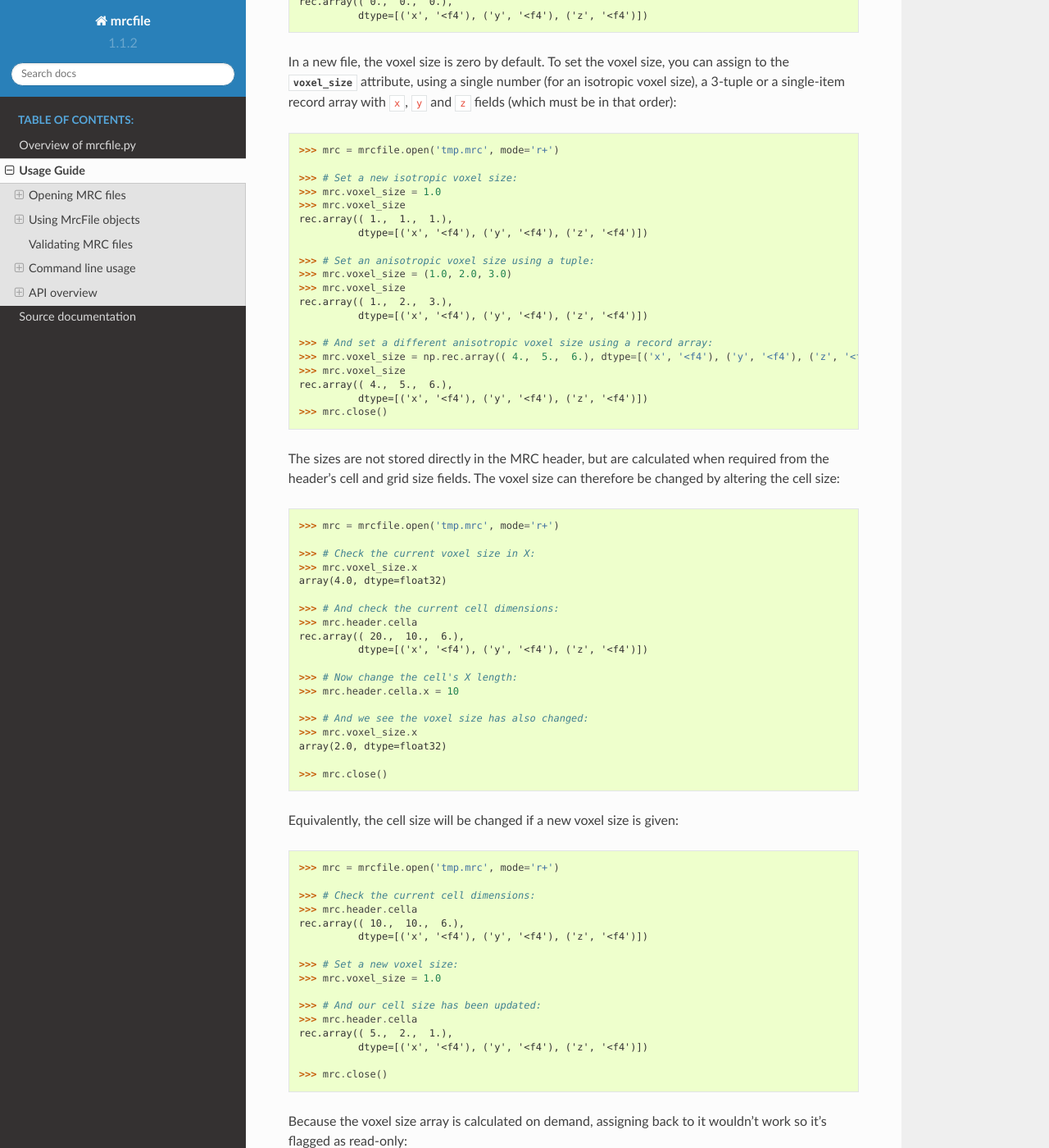
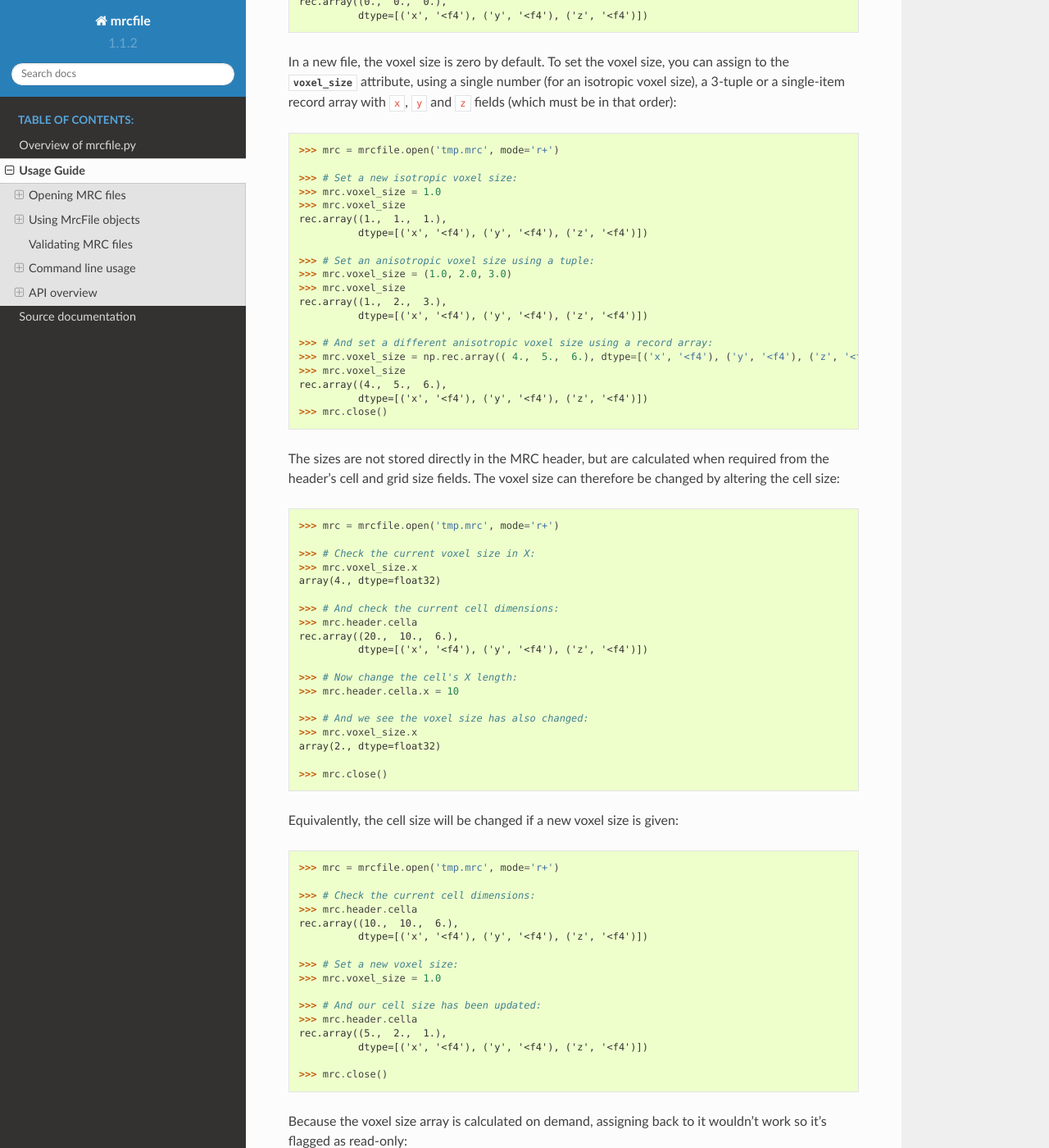
Before and after one commit to ccpem/mrcfile, a Sphinx documentation site: the page built from docs/usage_guide.rst, in a window 1280 px wide and 1400 px high, scrolled down 8732 px. Shown: the whole window at 82% size. Built offline with Sphinx 7.4.7 and the Read the Docs theme 2.0.0, drawn with Linux system fonts in a browser that asks for light colours; some of the changed text lies outside the part shown.

Commit message:
Update doctests for numpy 1.19

```diff
--- a/docs/usage_guide.rst
+++ b/docs/usage_guide.rst
@@ -533,7 +533,7 @@ and ``z``, for the voxel size in each dimension:
    >>> with mrcfile.open('tmp.mrc') as mrc:
    ...     mrc.voxel_size
    ...
-   rec.array(( 0.,  0.,  0.),
+   rec.array((0.,  0.,  0.),
              dtype=[('x', '<f4'), ('y', '<f4'), ('z', '<f4')])
 
 In a new file, the voxel size is zero by default. To set the voxel size, you
@@ -549,19 +549,19 @@ record array with ``x``, ``y`` and ``z`` fields (which must be in that order):
    >>> # Set a new isotropic voxel size:
    >>> mrc.voxel_size = 1.0
    >>> mrc.voxel_size
-   rec.array(( 1.,  1.,  1.),
+   rec.array((1.,  1.,  1.),
              dtype=[('x', '<f4'), ('y', '<f4'), ('z', '<f4')])
 
    >>> # Set an anisotropic voxel size using a tuple:
    >>> mrc.voxel_size = (1.0, 2.0, 3.0)
    >>> mrc.voxel_size
-   rec.array(( 1.,  2.,  3.),
+   rec.array((1.,  2.,  3.),
              dtype=[('x', '<f4'), ('y', '<f4'), ('z', '<f4')])
 
    >>> # And set a different anisotropic voxel size using a record array:
    >>> mrc.voxel_size = np.rec.array(( 4.,  5.,  6.), dtype=[('x', '<f4'), ('y', '<f4'), ('z', '<f4')])
    >>> mrc.voxel_size
-   rec.array(( 4.,  5.,  6.),
+   rec.array((4.,  5.,  6.),
              dtype=[('x', '<f4'), ('y', '<f4'), ('z', '<f4')])
    >>> mrc.close()
 
@@ -576,11 +576,11 @@ therefore be changed by altering the cell size:
 
    >>> # Check the current voxel size in X:
    >>> mrc.voxel_size.x
-   array(4.0, dtype=float32)
+   array(4., dtype=float32)
 
    >>> # And check the current cell dimensions:
    >>> mrc.header.cella
-   rec.array(( 20.,  10.,  6.),
+   rec.array((20.,  10.,  6.),
              dtype=[('x', '<f4'), ('y', '<f4'), ('z', '<f4')])
 
    >>> # Now change the cell's X length:
@@ -588,7 +588,7 @@ therefore be changed by altering the cell size:
 
    >>> # And we see the voxel size has also changed:
    >>> mrc.voxel_size.x
-   array(2.0, dtype=float32)
+   array(2., dtype=float32)
 
    >>> mrc.close()
 
@@ -601,7 +601,7 @@ Equivalently, the cell size will be changed if a new voxel size is given:
 
    >>> # Check the current cell dimensions:
    >>> mrc.header.cella
-   rec.array(( 10.,  10.,  6.),
+   rec.array((10.,  10.,  6.),
              dtype=[('x', '<f4'), ('y', '<f4'), ('z', '<f4')])
 
    >>> # Set a new voxel size:
@@ -609,7 +609,7 @@ Equivalently, the cell size will be changed if a new voxel size is given:
 
    >>> # And our cell size has been updated:
    >>> mrc.header.cella
-   rec.array(( 5.,  2.,  1.),
+   rec.array((5.,  2.,  1.),
              dtype=[('x', '<f4'), ('y', '<f4'), ('z', '<f4')])
 
    >>> mrc.close()
@@ -633,7 +633,7 @@ wouldn't work so it's flagged as read-only:
    >>> vsize.x = 2.0
    >>> mrc.voxel_size = vsize
    >>> mrc.voxel_size
-   rec.array(( 2.,  1.,  1.),
+   rec.array((2.,  1.,  1.),
              dtype=[('x', '<f4'), ('y', '<f4'), ('z', '<f4')])
    >>> mrc.close()
 
@@ -647,7 +647,7 @@ replacing the data array:
 
    >>> # Check the current voxel size:
    >>> mrc.voxel_size
-   rec.array(( 2.,  1.,  1.),
+   rec.array((2.,  1.,  1.),
              dtype=[('x', '<f4'), ('y', '<f4'), ('z', '<f4')])
    >>> # And the current data dimensions:
    >>> mrc.data.shape
@@ -687,7 +687,7 @@ is valid:
 
    >>> # Let's also check the maximum value recorded in the header
    >>> mrc.header.dmax
-   array(11.0, dtype=float32)
+   array(11., dtype=float32)
    >>> mrc.header.dmax == mrc.data.max()
    True
 
@@ -702,7 +702,7 @@ is valid:
 
    >>> # The data statistics are updated as well
    >>> mrc.header.dmax
-   array(1000.0, dtype=float32)
+   array(1000., dtype=float32)
    >>> mrc.header.dmax == mrc.data.max()
    True
    >>> mrc.close()
@@ -777,14 +777,14 @@ file again, our change to the shape has disappeared:
 
    >>> # The data statistics are still incorrect:
    >>> mrc.header.dmax
-   array(1000.0, dtype=float32)
+   array(1000., dtype=float32)
    >>> mrc.header.dmax == mrc.data.max()
    False
 
    >>> # So let's update those as well:
    >>> mrc.update_header_stats()
    >>> mrc.header.dmax
-   array(0.0, dtype=float32)
+   array(0., dtype=float32)
    >>> mrc.header.dmax == mrc.data.max()
    True
    >>> mrc.close()
```
Also changed, not shown: other parts of docs/usage_guide.rst (+1 -1 lines), 1 other file.
